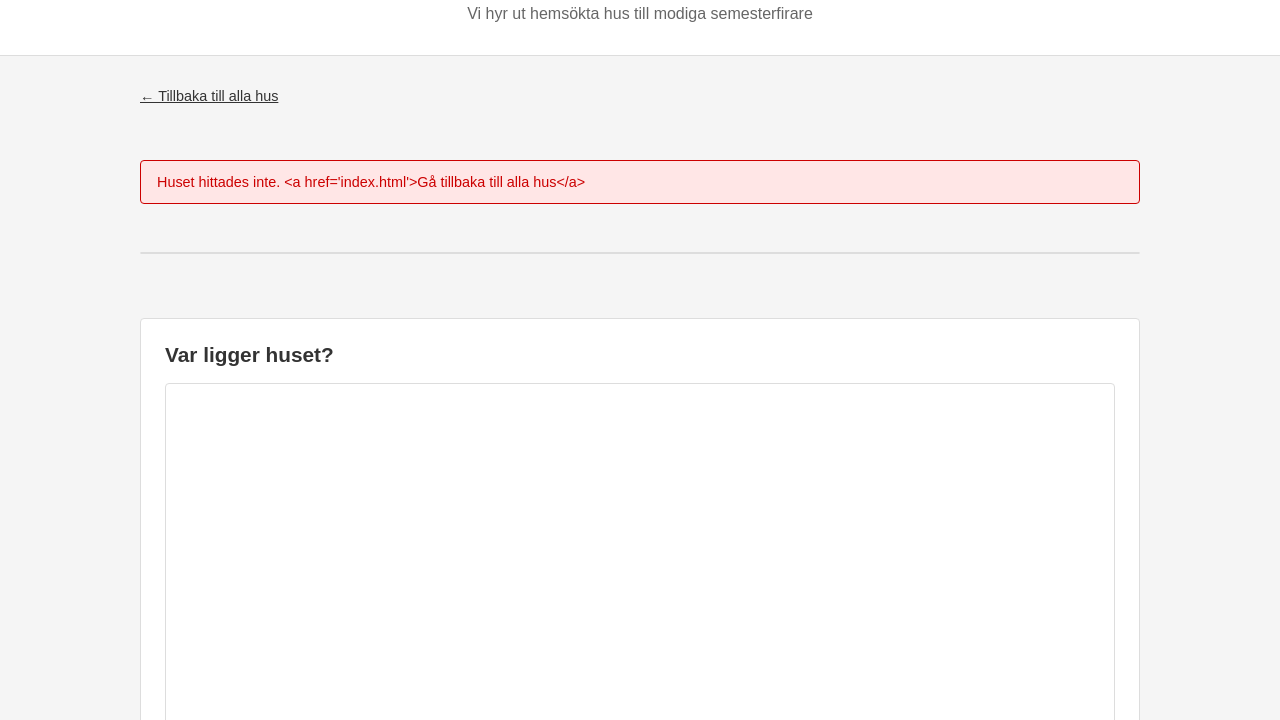
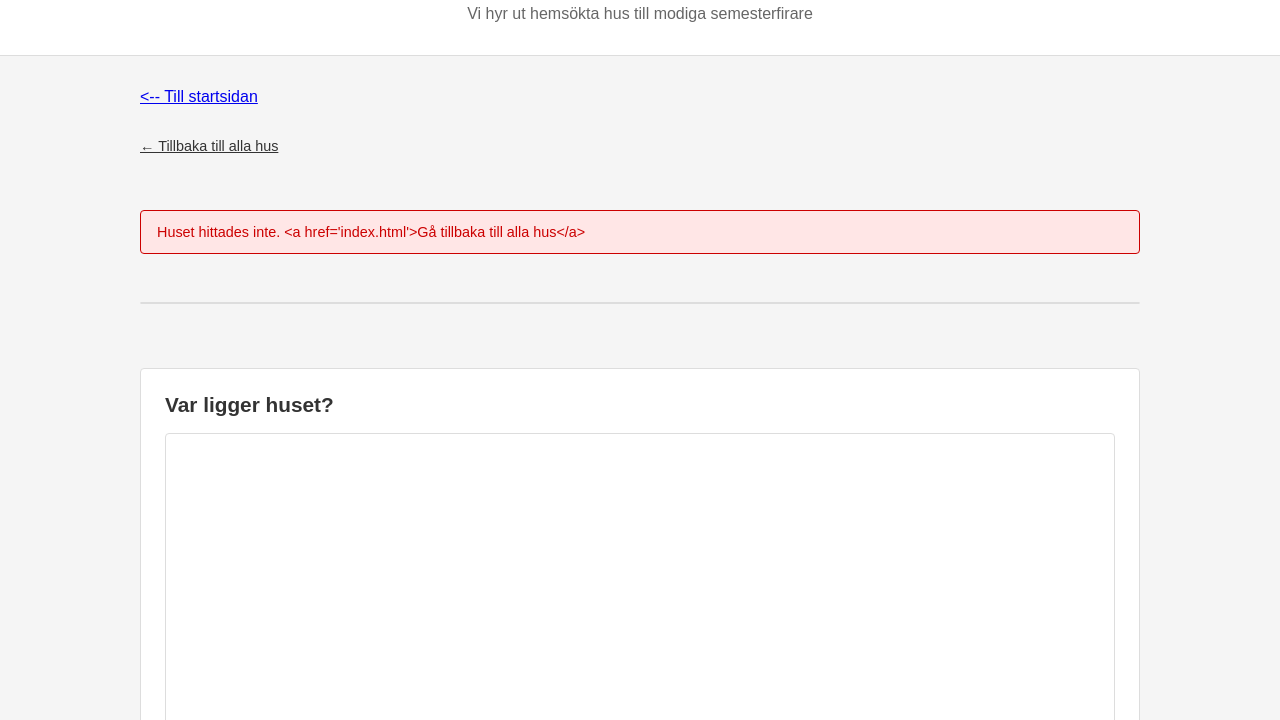
Before and after one commit to WiLdPUG/U1-samlings-sida, a plain HTML site: page assignment4/house.html in a window 1280 px wide. Shown: the part 80-800 px from the top of the page. Drawn offline with nearby package versions, Linux system fonts and the light colour scheme.

Commit message:
Connected to main js

```diff
--- a/assignment4/house.html
+++ b/assignment4/house.html
@@ -9,6 +9,7 @@
   <link rel="stylesheet" href="https://unpkg.com/leaflet@1.9.4/dist/leaflet.css">
   <script src="https://unpkg.com/leaflet@1.9.4/dist/leaflet.js"></script>
   <script type="module" src="js/house.js"></script>
+  <script type="module" src="../js/main.js"></script>
 </head>
 
 <body data-page="house">
```
Also changed, not shown: assignment4/index.html (+4 -0 lines).
